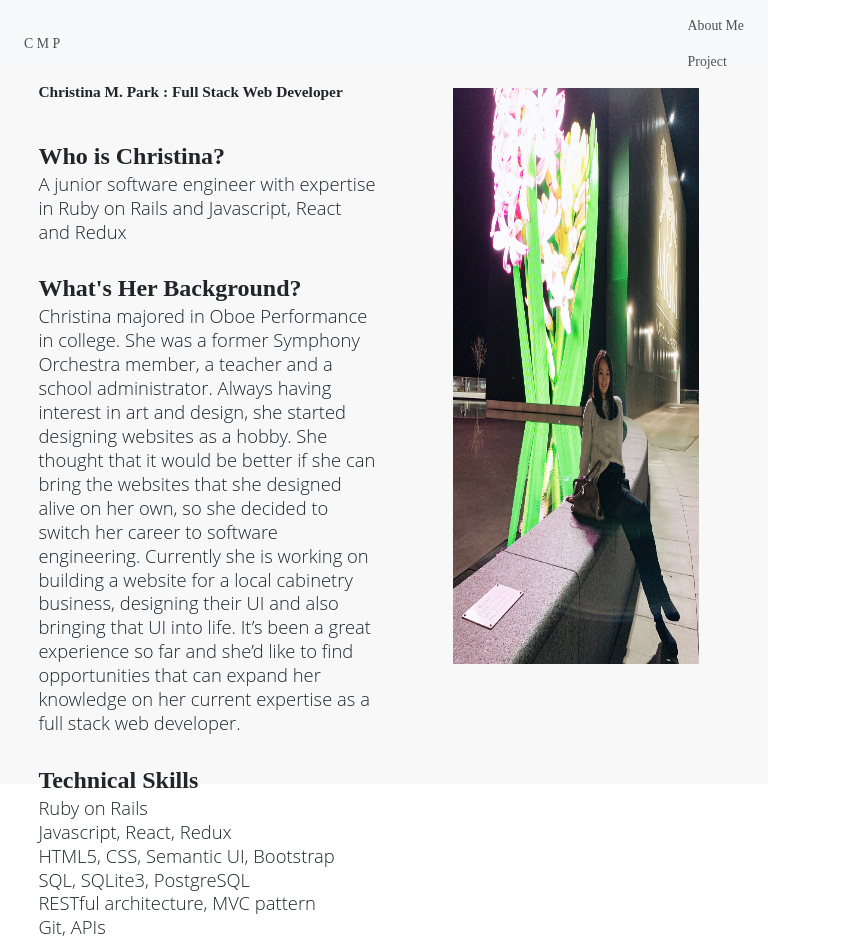
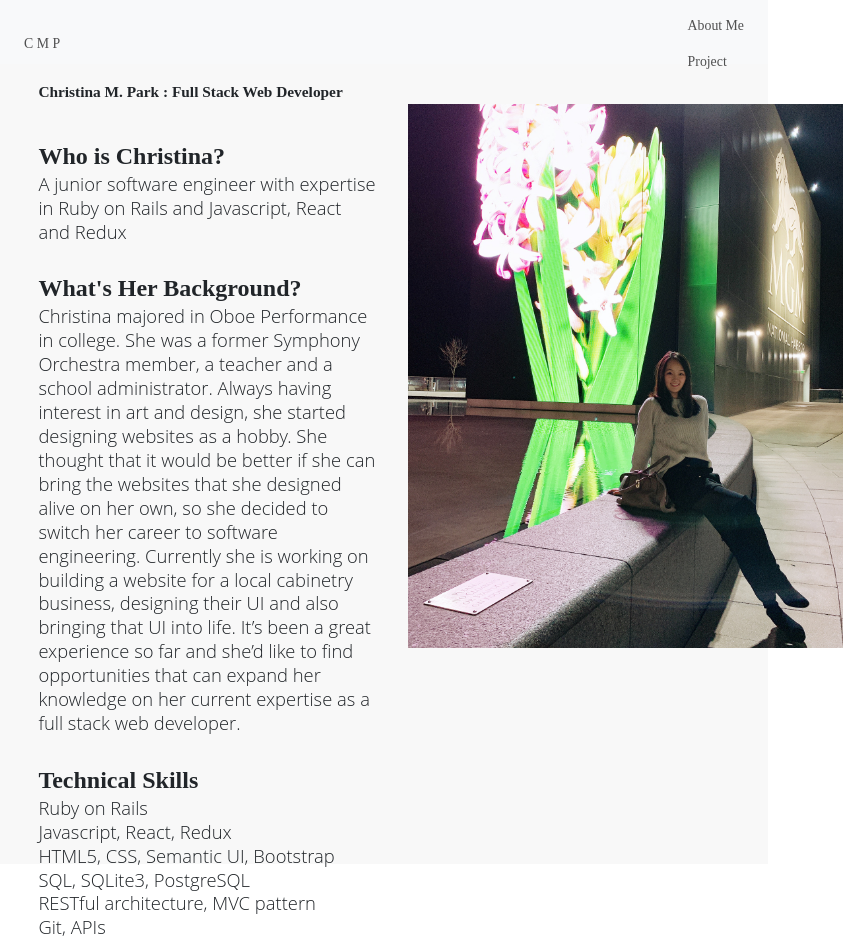
Before and after one commit to christinapark0117/profile-page, a React (Create React App) app: page /aboutme in a window 768 px wide. Shown: the whole page, 859 px wide, since content can reach past the window. Built offline with nearby package versions, Linux system fonts and the light colour scheme.

Commit message:
About Me CSS file edited for image reponsiveness

```diff
--- a/src/PageStyle/AboutMe.css
+++ b/src/PageStyle/AboutMe.css
@@ -22,7 +22,7 @@
 
 .myImage{
     height: 72vh;
-    width: 32vw;
+    padding: 2vh;
 }
 
 @import url('https://fonts.googleapis.com/css2?family=Dancing+Script&display=swap');
@@ -71,7 +71,18 @@
     padding-top: 2.5vh;
 }
 
-@media only screen and (max-width: 450px) {
+@media only screen and (min-width: 500px) and (max-width: 1130px) {
+    #aboutme {
+        background-color: #F8F8F8;
+        width: 100vw;
+        height: 100vh;
+    }
+    .myImage{
+        height: 72vh;
+    }
+}
+
+@media only screen and (max-width: 499px) {
     #aboutme {
         height: 90vh;
         display: grid;
--- a/src/PageStyle/ProjectContainer.css
+++ b/src/PageStyle/ProjectContainer.css
@@ -47,7 +47,7 @@
     height: 27vh;
 }
 
-@media only screen and (min-width: 500px) and (max-width: 850px) {
+@media only screen and (min-width: 500px) and (max-width: 900px) {
     #projectcard{
         padding: 1vw;
         display: flex;
```
